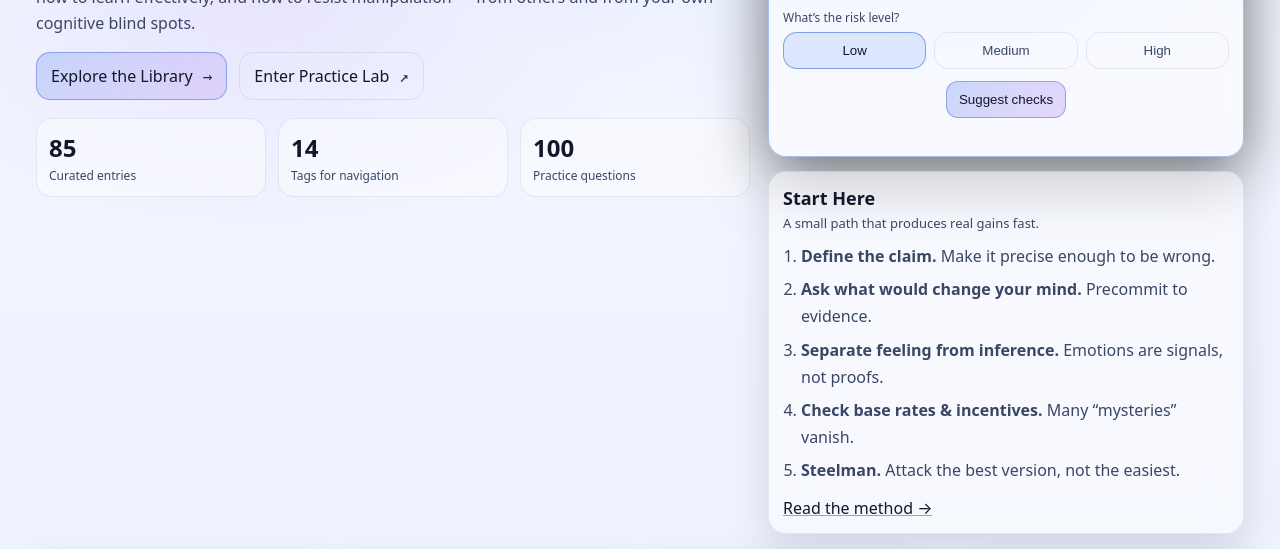
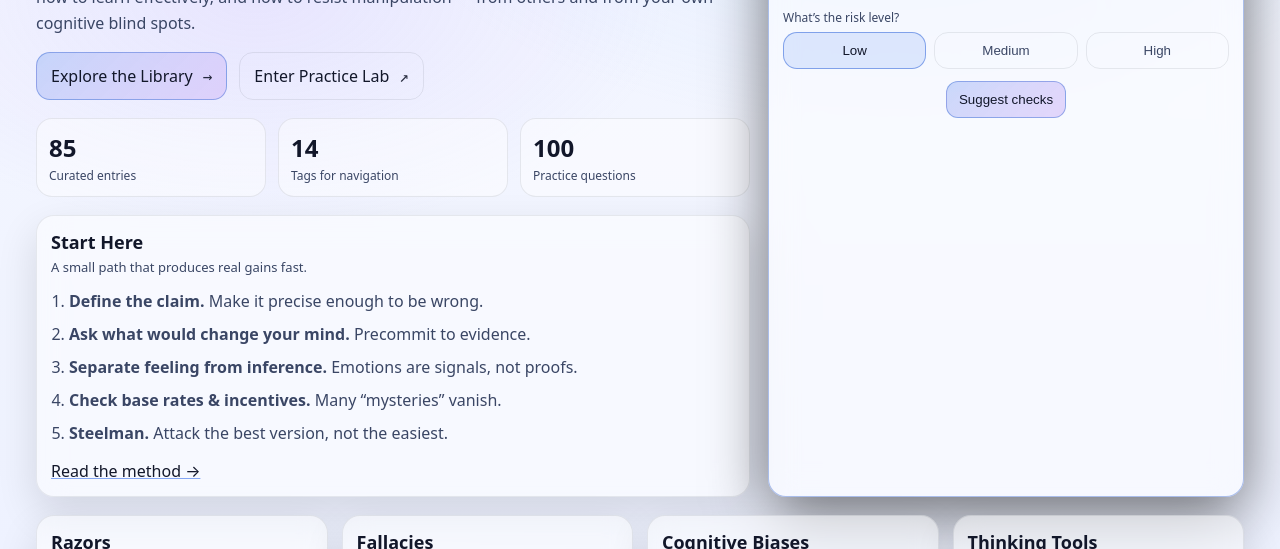
Before and after one commit to AscheKumo/Rational-Thinking, a plain HTML site: page index.html in a window 1280 px wide. Shown: the part 247-796 px from the top of the page. Drawn offline with Linux system fonts and the light colour scheme.

Commit message:
feat: update hero section with 'Start Here' card and adjust styles for better layout

```diff
--- a/assets/css/styles.css
+++ b/assets/css/styles.css
@@ -179,7 +179,7 @@ a.link:hover{ text-decoration-color: var(--accent); }
   display:grid;
   grid-template-columns: 1.2fr .8fr;
   gap:18px;
-  align-items:start;
+  align-items:stretch;
   padding-top:10px;
 }
 .hero h1{
@@ -227,6 +227,19 @@ a.link:hover{ text-decoration-color: var(--accent); }
   display:flex;
   flex-direction:column;
   gap:14px;
+  height:100%;
+}
+
+/* Let Quick Triage fill the hero column height */
+.hero__panel > .card{ height:100%; }
+.hero__panel > .card.card--glow{
+  display:flex;
+  flex-direction:column;
+}
+.hero__panel > .card.card--glow .triage{ flex:1; }
+
+.startHere{
+  margin-top:18px;
 }
 
 .grid{
@@ -680,12 +693,15 @@ details.entry summary::-webkit-details-marker{ display:none; }
 .triage{
   display:grid;
   gap:12px;
+  align-items:start;
+  align-content:start;
 }
 .triage #triageRun{
   justify-self:center;
   width: fit-content;
   text-align:center;
   justify-content:center;
+  align-self:start;
 }
 .seg__btn{
   flex:1;
@@ -706,7 +722,8 @@ details.entry summary::-webkit-details-marker{ display:none; }
   margin-top:12px;
   display:grid;
   gap:10px;
-  max-height: 240px;
+  min-height: 140px;
+  max-height: 360px;
   overflow: auto;
   overscroll-behavior: contain;
   padding-right: 4px;
--- a/index.html
+++ b/index.html
@@ -88,6 +88,25 @@
             <div class="kpi__label">Practice questions</div>
           </div>
         </div>
+
+        <div class="card startHere">
+          <div class="card__head">
+            <h2 class="card__title">Start Here</h2>
+            <p class="card__sub">A small path that produces real gains fast.</p>
+          </div>
+
+          <ol class="steps">
+            <li><strong>Define the claim.</strong> Make it precise enough to be wrong.</li>
+            <li><strong>Ask what would change your mind.</strong> Precommit to evidence.</li>
+            <li><strong>Separate feeling from inference.</strong> Emotions are signals, not proofs.</li>
+            <li><strong>Check base rates & incentives.</strong> Many “mysteries” vanish.</li>
+            <li><strong>Steelman.</strong> Attack the best version, not the easiest.</li>
+          </ol>
+
+          <div class="card__foot">
+            <a class="link" href="./about.html">Read the method →</a>
+          </div>
+        </div>
       </div>
 
       <div class="hero__panel">
@@ -122,25 +141,6 @@
             <button class="btn btn--small" id="triageRun" type="button">Suggest checks</button>
 
             <div class="triage__out" id="triageOut" aria-live="polite"></div>
-          </div>
-        </div>
-
-        <div class="card">
-          <div class="card__head">
-            <h2 class="card__title">Start Here</h2>
-            <p class="card__sub">A small path that produces real gains fast.</p>
-          </div>
-
-          <ol class="steps">
-            <li><strong>Define the claim.</strong> Make it precise enough to be wrong.</li>
-            <li><strong>Ask what would change your mind.</strong> Precommit to evidence.</li>
-            <li><strong>Separate feeling from inference.</strong> Emotions are signals, not proofs.</li>
-            <li><strong>Check base rates & incentives.</strong> Many “mysteries” vanish.</li>
-            <li><strong>Steelman.</strong> Attack the best version, not the easiest.</li>
-          </ol>
-
-          <div class="card__foot">
-            <a class="link" href="./about.html">Read the method →</a>
           </div>
         </div>
       </div>
```
